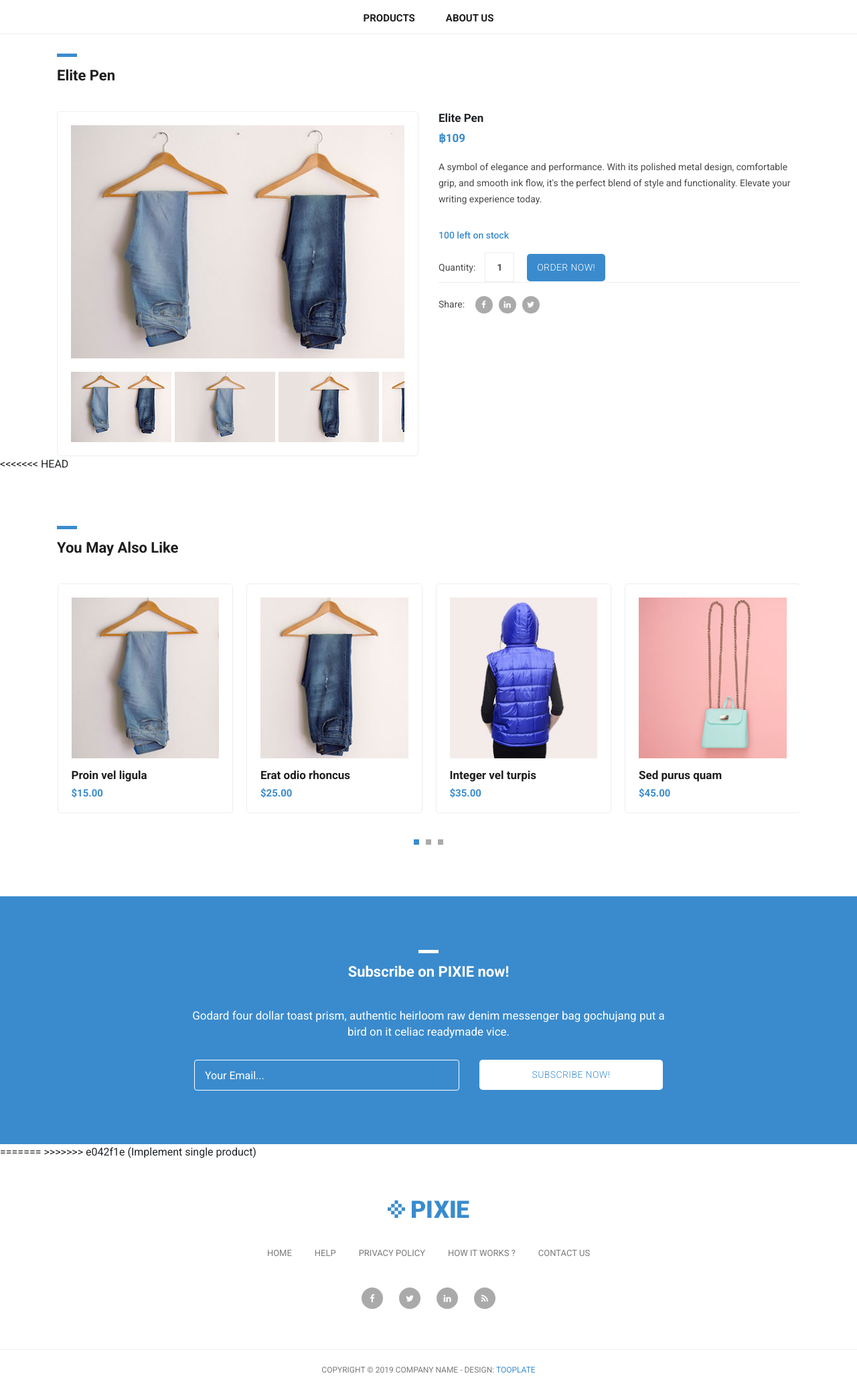
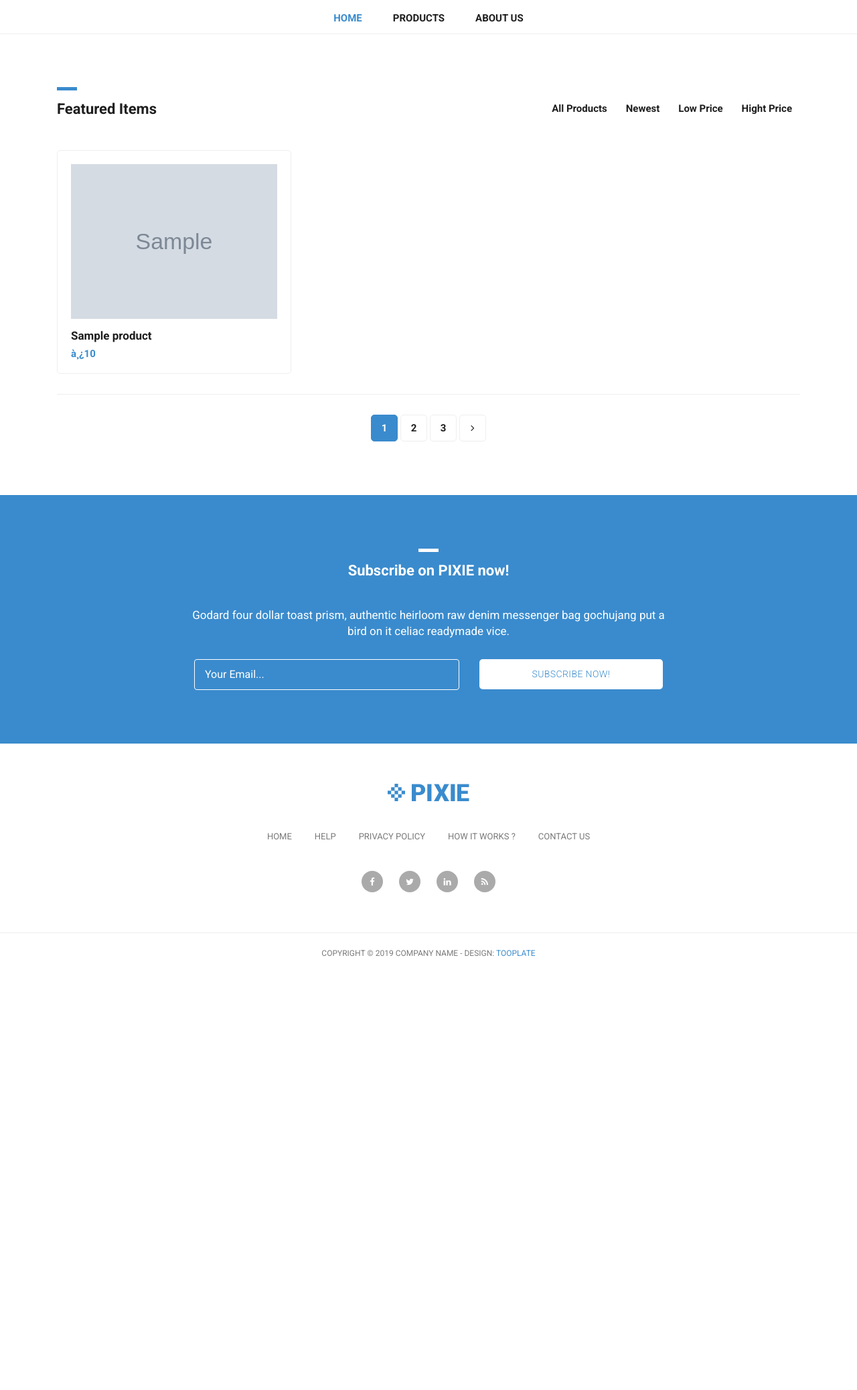
Before and after one commit to ku-market-place/ku-market-place, a Django app: template ku_market_place/templates/ku_market_place/single-product.html in a window 1280 px wide. Shown: the part 140-2215 px from the top of the page at 67% size. After the commit the page ends 1568 px from the top, so only its background shows below. Run offline with Django 4.2, Linux system fonts and the light colour scheme; data comes from the database, SQL or seed files in the repository; tables that the repository leaves empty hold one stand-in row (values such as "Sample post"); the template is opened without the code that fills it: values that come from a table or form of the project are taken from there, most other values are stand-ins (such as "Sample title", 1, 10 or a date in 2020); grey boxes marked "Sample" are stand-in pictures; some libraries are stand-ins or nearby versions.

Commit message:
fix html bug

```diff
--- a/ku_market_place/templates/ku_market_place/single-product.html
+++ b/ku_market_place/templates/ku_market_place/single-product.html
@@ -19,7 +19,6 @@
     <link rel="stylesheet" href="{% static 'assets/css/fontawesome.css' %}">
     <link rel="stylesheet" href="{% static 'assets/css/tooplate-main.css' %}">
     <link rel="stylesheet" href="{% static 'assets/css/owl.css' %}">
-    <link rel="stylesheet" href="{% static 'assets/css/flex-slider.css' %}">
 <!--
 Tooplate 2114 Pixie
 https://www.tooplate.com/view/2114-pixie
@@ -40,14 +39,20 @@ https://www.tooplate.com/view/2114-pixie
     </div>
 
     <!-- Navigation -->
+    <!-- Navigation -->
     <nav class="navbar navbar-expand-lg navbar-dark bg-dark static-top">
       <div class="container">
-        <a class="navbar-brand" href="#"><img src="{%  static 'assets/images/header-logo.png' %}"  alt=""></a>
+        <a class="navbar-brand" href="#"><img src="{%  static 'assets/images/header-logo.png' %}" alt=""></a>
         <button class="navbar-toggler" type="button" data-toggle="collapse" data-target="#navbarResponsive" aria-controls="navbarResponsive" aria-expanded="false" aria-label="Toggle navigation">
           <span class="navbar-toggler-icon"></span>
         </button>
         <div class="collapse navbar-collapse" id="navbarResponsive">
           <ul class="navbar-nav ml-auto">
+            <li class="nav-item active">
+              <a class="nav-link" href="{% url 'ku-market-place:index' %}">Home
+                <span class="sr-only">(current)</span>
+              </a>
+            </li>
             <li class="nav-item">
               <a class="nav-link" href="{% url 'ku-market-place:product' %}">Products</a>
             </li>
@@ -60,163 +65,61 @@ https://www.tooplate.com/view/2114-pixie
     </nav>
 
     <!-- Page Content -->
-    <!-- Single Starts Here -->
-    <div class="single-product">
+    <!-- Items Starts Here -->
+    <div class="featured-page">
       <div class="container">
         <div class="row">
-          <div class="col-md-12">
+          <div class="col-md-4 col-sm-12">
             <div class="section-heading">
               <div class="line-dec"></div>
-              <h1>{{ product.product_name }}</h1>
+              <h1>Featured Items</h1>
             </div>
           </div>
-          <div class="col-md-6">
-            <div class="product-slider">
-              <div id="slider" class="flexslider">
-                <ul class="slides">
-                  <li>
-                    <img src="{% static 'assets/images/big-01.jpg' %}" />
-                  </li>
-                  <li>
-                    <img src="{% static 'assets/images/big-02.jpg' %}" />
-                  </li>
-                  <li>
-                    <img src="{% static 'assets/images/big-03.jpg' %}" />
-                  </li>
-                  <li>
-                    <img src="{% static 'assets/images/big-04.jpg' %}" />
-                  </li>
-                  <!-- items mirrored twice, total of 12 -->
-                </ul>
-              </div>
-              <div id="carousel" class="flexslider">
-                <ul class="slides">
-                  <li>
-                    <img src="{% static 'assets/images/thumb-01.jpg' %}" />
-                  </li>
-                  <li>
-                    <img src="{% static 'assets/images/thumb-02.jpg' %}" />
-                  </li>
-                  <li>
-                    <img src="{% static 'assets/images/thumb-03.jpg' %}" />
-                  </li>
-                  <li>
-                    <img src="{% static 'assets/images/thumb-04.jpg' %}" />
-                  </li>
-                  <!-- items mirrored twice, total of 12 -->
-                </ul>
-              </div>
-            </div>
-          </div>
-          <div class="col-md-6">
-            <div class="right-content">
-              <h4>{{ product.product_name }}</h4>
-              <h6>฿{{ product.price }}</h6>
-              <p>{{ product.description }}</p>
-              <span>{{ product.quantity }} left on stock</span>
-              <form action="" method="get">
-                <label for="quantity">Quantity:</label>
-                <input name="quantity" type="quantity" class="quantity-text" id="quantity"
-                	onfocus="if(this.value == '1') { this.value = ''; }"
-                    onBlur="if(this.value == '') { this.value = '1';}"
-                    value="1">
-                <input type="submit" class="button" value="Order Now!">
-              </form>
-              <div class="down-content">
-                <div class="share">
-                  <h6>Share: <span><a href="#"><i class="fa fa-facebook"></i></a><a href="#"><i class="fa fa-linkedin"></i></a><a href="#"><i class="fa fa-twitter"></i></a></span></h6>
-                </div>
-              </div>
+          <div class="col-md-8 col-sm-12">
+            <div id="filters" class="button-group">
+              <button class="btn btn-primary" data-filter="*">All Products</button>
+              <button class="btn btn-primary" data-filter=".new">Newest</button>
+              <button class="btn btn-primary" data-filter=".low">Low Price</button>
+              <button class="btn btn-primary" data-filter=".high">Hight Price</button>
             </div>
           </div>
         </div>
       </div>
     </div>
-    <!-- Single Page Ends Here -->
-<<<<<<< HEAD
 
+    <div class="featured container no-gutter">
+      <div class="row posts">
+          {% if product_lists %}
+              {% for product in product_lists %}
+                  <div id="{{ product.id }}" class="item new col-md-4">
+                      <div class="featured-item">
+                          <img src="{{ product.image.url }}" alt="">
+                          <h4>{{ product.product_name }}</h4>
+                          <h6>à¸¿{{ product.price }}</h6>
+                      </div>
+                  </div>
+              {% endfor %}
+          {% else %}
+              <h1>No products are available.</h1>
+          {% endif %}
+        </div>
+    </div>
 
-    <!-- Similar Starts Here -->
-    <div class="featured-items">
+    <div class="page-navigation">
       <div class="container">
         <div class="row">
           <div class="col-md-12">
-            <div class="section-heading">
-              <div class="line-dec"></div>
-              <h1>You May Also Like</h1>
-            </div>
-          </div>
-          <div class="col-md-12">
-            <div class="owl-carousel owl-theme">
-              <a href="{% url 'ku-market-place:single_product' %}">
-                <div class="featured-item">
-                  <img src="{% static 'assets/images/item-01.jpg' %}" alt="Item 1">
-                  <h4>Proin vel ligula</h4>
-                  <h6>$15.00</h6>
-                </div>
-              </a>
-              <a href="{% url 'ku-market-place:single_product' %}">
-                <div class="featured-item">
-                  <img src="{% static 'assets/images/item-02.jpg' %}" alt="Item 2">
-                  <h4>Erat odio rhoncus</h4>
-                  <h6>$25.00</h6>
-                </div>
-              </a>
-              <a href="{% url 'ku-market-place:single_product' %}">
-                <div class="featured-item">
-                  <img src="{% static 'assets/images/item-03.jpg' %}" alt="Item 3">
-                  <h4>Integer vel turpis</h4>
-                  <h6>$35.00</h6>
-                </div>
-              </a>
-              <a href="{% url 'ku-market-place:single_product' %}">
-                <div class="featured-item">
-                  <img src="{% static 'assets/images/item-04.jpg' %}" alt="Item 4">
-                  <h4>Sed purus quam</h4>
-                  <h6>$45.00</h6>
-                </div>
-              </a>
-              <a href="{% url 'ku-market-place:single_product' %}">
-                <div class="featured-item">
-                  <img src="{% static 'assets/images/item-05.jpg' %}" alt="Item 5">
-                  <h4>Morbi aliquet</h4>
-                  <h6>$55.00</h6>
-                </div>
-              </a>
-              <a href="{% url 'ku-market-place:single_product' %}">
-                <div class="featured-item">
-                  <img src="{% static 'assets/images/item-06.jpg' %}" alt="Item 6">
-                  <h4>Urna ac diam</h4>
-                  <h6>$65.00</h6>
-                </div>
-              </a>
-              <a href="{% url 'ku-market-place:single_product' %}">
-                <div class="featured-item">
-                  <img src="{% static 'assets/images/item-04.jpg' %}" alt="Item 7">
-                  <h4>Proin eget imperdiet</h4>
-                  <h6>$75.00</h6>
-                </div>
-              </a>
-              <a href="{% url 'ku-market-place:single_product' %}">
-                <div class="featured-item">
-                  <img src="{% static 'assets/images/item-05.jpg' %}" alt="Item 8">
-                  <h4>Nullam risus nisl</h4>
-                  <h6>$85.00</h6>
-                </div>
-              </a>
-              <a href="{% url 'ku-market-place:single_product' %}">
-                <div class="featured-item">
-                  <img src="{% static 'assets/images/item-06.jpg' %}" alt="Item 9">
-                  <h4>Cras tempus</h4>
-                  <h6>$95.00</h6>
-                </div>
-              </a>
-            </div>
+            <ul>
+              <li class="current-page"><a href="#">1</a></li>
+              <li><a href="#">2</a></li>
+              <li><a href="#">3</a></li>
+              <li><a href="#"><i class="fa fa-angle-right"></i></a></li>
+            </ul>
           </div>
         </div>
       </div>
     </div>
-    <!-- Similar Ends Here -->
+    <!-- Featred Page Ends Here -->
 
 
     <!-- Subscribe Form Starts Here -->
@@ -259,8 +162,6 @@ https://www.tooplate.com/view/2114-pixie
     <!-- Subscribe Form Ends Here -->
 
 
-=======
->>>>>>> e042f1e (Implement single product)
 
     <!-- Footer Starts Here -->
     <div class="footer">
@@ -268,7 +169,7 @@ https://www.tooplate.com/view/2114-pixie
         <div class="row">
           <div class="col-md-12">
             <div class="logo">
-              <img src="{% static 'assets/images/header-logo.png' %}" alt="">
+              <img src="assets/images/header-logo.png" alt="">
             </div>
           </div>
           <div class="col-md-12">
@@ -316,15 +217,14 @@ https://www.tooplate.com/view/2114-pixie
 
 
     <!-- Bootstrap core JavaScript -->
-    <script src="{% static 'vendor/jquery/jquery.min.js' %}"></script>
-    <script src="{% static 'vendor/bootstrap/js/bootstrap.bundle.min.js' %}"></script>
+    <script src="vendor/jquery/jquery.min.js"></script>
+    <script src="vendor/bootstrap/js/bootstrap.bundle.min.js"></script>
 
 
     <!-- Additional Scripts -->
-    <script src="{% static 'assets/js/custom.js' %}"></script>
-    <script src="{% static 'assets/js/owl.js' %}"></script>
-    <script src="{% static 'assets/js/isotope.js' %}"></script>
-    <script src="{% static 'assets/js/flex-slider.js' %}"></script>
+    <script src="assets/js/custom.js"></script>
+    <script src="assets/js/owl.js"></script>
+    <script src="assets/js/isotope.js"></script>
 
 
     <script language = "text/Javascript">
```
